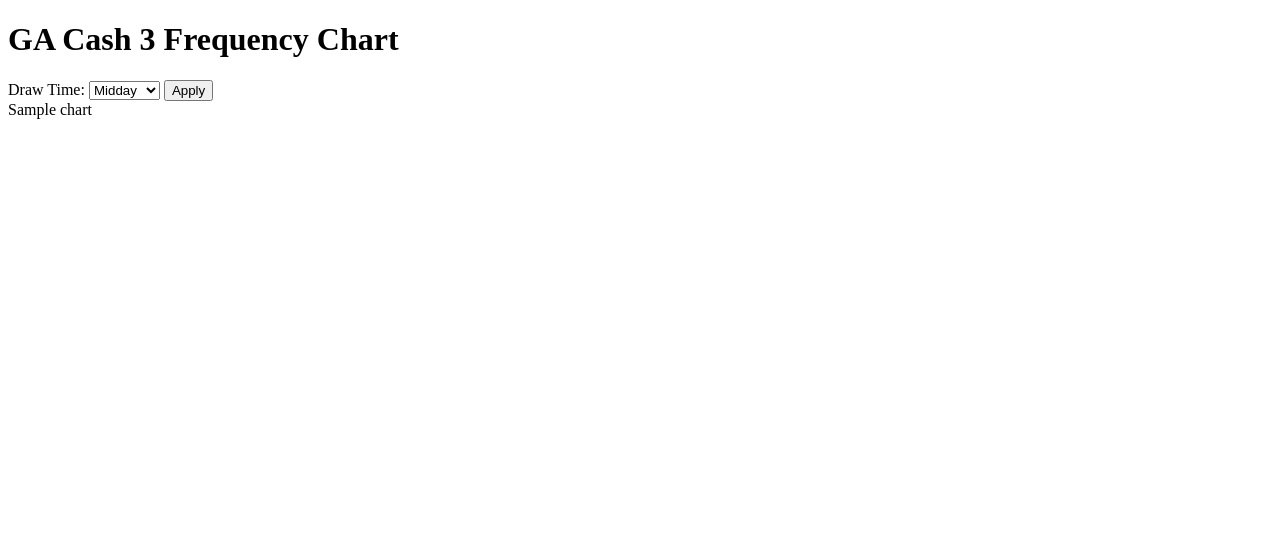
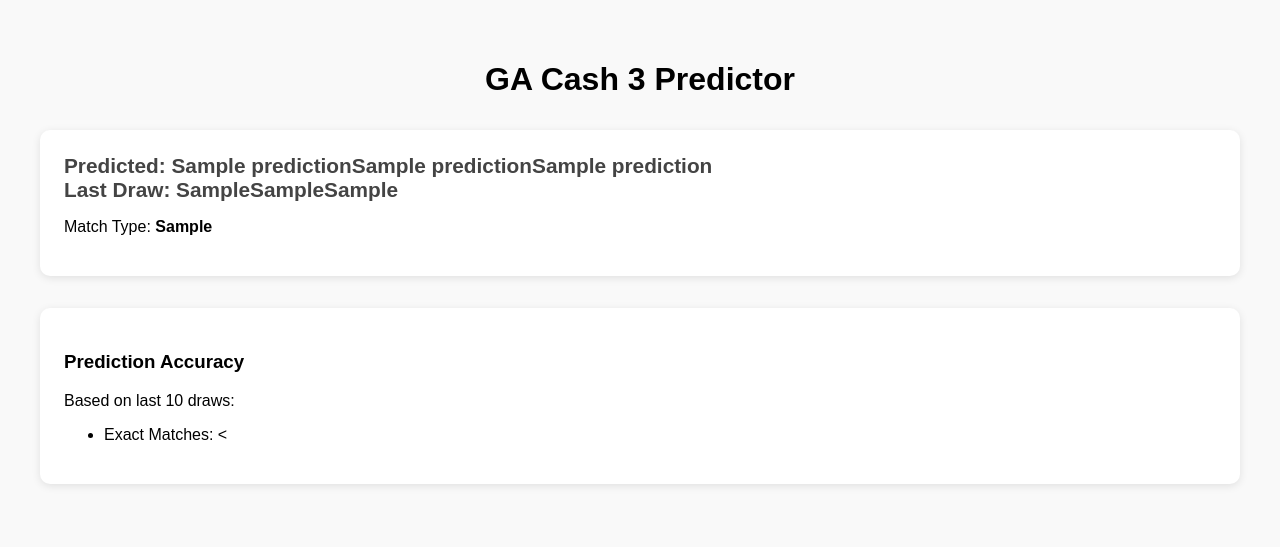
Before and after one commit to GAPick3/GA-Cash3-Predictor, a Flask app: template templates/index.html in a window 1280 px wide. Shown: the top 547 px of the page. Run offline with Flask 3, Linux system fonts and the light colour scheme; the template is opened without the code that fills it: most values are stand-ins (such as "Sample title", 1, 10 or a date in 2020).

Commit message:
Update index.html

```diff
--- a/templates/index.html
+++ b/templates/index.html
@@ -1,20 +1,48 @@
 <!DOCTYPE html>
 <html lang="en">
 <head>
-    <meta charset="UTF-8">
-    <title>GA Cash 3 Predictor</title>
+  <meta charset="UTF-8" />
+  <title>GA Cash 3 Predictor</title>
+  <script src="https://cdn.jsdelivr.net/npm/chart.js"></script>
+  <style>
+    body {
+      font-family: Arial, sans-serif;
+      padding: 2rem;
+      background: #f9f9f9;
+    }
+    h1 {
+      text-align: center;
+    }
+    .section {
+      margin: 2rem 0;
+      background: #fff;
+      padding: 1.5rem;
+      border-radius: 10px;
+      box-shadow: 0 2px 8px rgba(0,0,0,0.1);
+    }
+    .highlight {
+      font-size: 1.3rem;
+      font-weight: bold;
+      color: #444;
+    }
+    select {
+      padding: 0.5rem;
+      margin-bottom: 1rem;
+    }
+  </style>
 </head>
 <body>
-    <h1>GA Cash 3 Frequency Chart</h1>
-    <form method="post">
-        <label for="filter">Draw Time:</label>
-        <select name="filter" id="filter">
-            <option value="Midday" {% if filter_val == 'Midday' %}selected{% endif %}>Midday</option>
-            <option value="Evening" {% if filter_val == 'Evening' %}selected{% endif %}>Evening</option>
-            <option value="All" {% if filter_val == 'All' %}selected{% endif %}>All</option>
-        </select>
-        <input type="submit" value="Apply">
-    </form>
-    {{ chart | safe }}
-</body>
-</html>
+
+  <h1>GA Cash 3 Predictor</h1>
+
+  <div class="section">
+    <div class="highlight">Predicted: {{ prediction[0] }}{{ prediction[1] }}{{ prediction[2] }}</div>
+    <div class="highlight">Last Draw: {{ last_actual[0] }}{{ last_actual[1] }}{{ last_actual[2] }}</div>
+    <p>Match Type: <strong>{{ match_type }}</strong></p>
+  </div>
+
+  <div class="section">
+    <h3>Prediction Accuracy</h3>
+    <p>Based on last {{ selected_filter }} draws:</p>
+    <ul>
+      <li>Exact Matches: <
```
